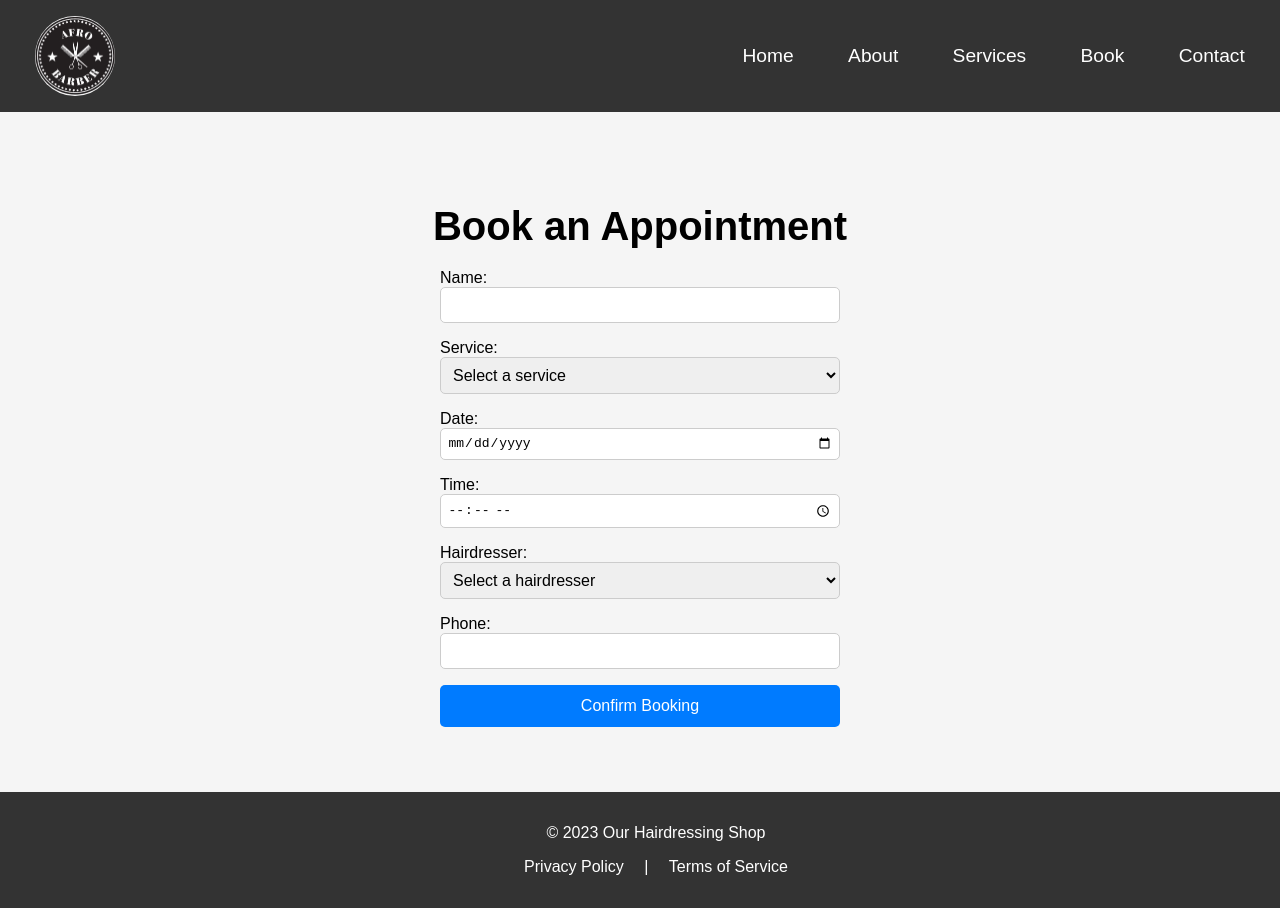
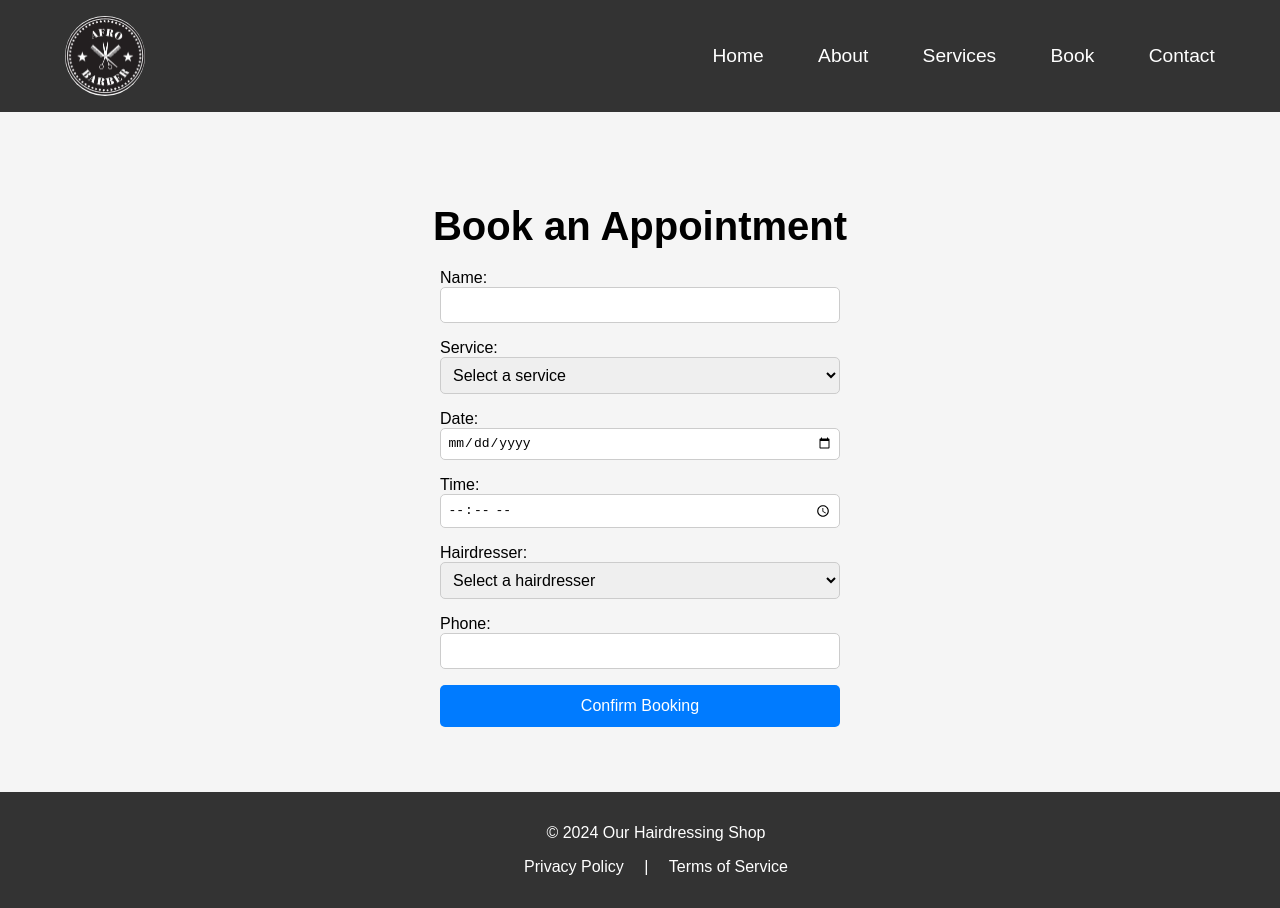
Before and after one commit to DEJENERUTA/mens-hairdressing, a React (Create React App) app: page /booking in a window 1280 px wide. Shown: the top 908 px of the page. Built offline with nearby package versions, Linux system fonts and the light colour scheme.

Commit message:
update nav and logo

```diff
--- a/src/components/Booking.js
+++ b/src/components/Booking.js
@@ -26,7 +26,7 @@ const Booking = () => {
     }
   }, [location]);
 
-  const hairdressers = ["Awet Ab", "Temesgen Brhane", "Bob Johnson"];
+  const hairdressers = ["Awet Ab", "Tomas", "Abriham"];
 
   const handleChange = (e) => {
     const { name, value } = e.target;
@@ -101,9 +101,10 @@ const Booking = () => {
             required
           >
             <option value="">Select a service</option>
-            <option value="haircut">Haircut</option>
-            <option value="shave">Shave</option>
-            <option value="beard-trim">Beard Trim</option>
+            <option value="haircut">Klip</option>
+            <option value="shave">Klip og skæge</option>
+            <option value="beard-trim">Line og skæg</option>
+            <option value="beard-trim">Sort farve</option>
           </select>
         </label>
         <label>
--- a/src/components/Footer.js
+++ b/src/components/Footer.js
@@ -2,7 +2,7 @@ import React from "react";
 
 const Footer = () => (
   <div className="footer">
-    <p>&copy; 2023 Our Hairdressing Shop</p>
+    <p>&copy; 2024 Our Hairdressing Shop</p>
     <p>
       <a href="/privacy-policy">Privacy Policy</a> |{" "}
       <a href="/terms-of-service">Terms of Service</a>
--- a/src/styles.css
+++ b/src/styles.css
@@ -17,12 +17,14 @@ body {
   color: white;
   font-weight: bold;
   font-size: 1.2em;
+  margin-left: 30px;
 }
 
 nav ul {
   list-style: none;
   display: flex;
   gap: 1rem;
+  margin-right: 30px;
 }
 
 nav ul li {
```
